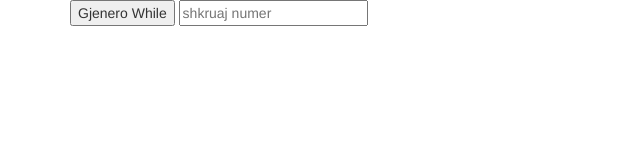
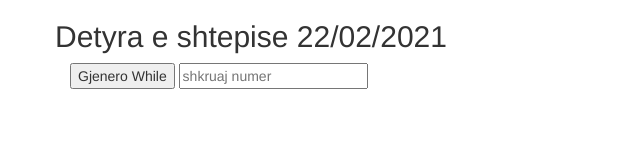
Before and after one commit to KrenarLipo/KursiMbasdite-DSH, a plain HTML site: page ushtrimWhile.html in a window 1280 px wide. Shown: the whole page, without its empty margins (0-640 px from the left). Drawn offline with nearby package versions, Linux system fonts and the light colour scheme.

Commit message:
added header

```diff
--- a/ushtrimWhile.html
+++ b/ushtrimWhile.html
@@ -10,6 +10,7 @@
 <body>
   <div class="container">
     <div class="row">
+      <h2>Detyra e shtepise 22/02/2021</h2>
       <div class="col-xs-12 col-md-6">
         <button id="getNumber" type="button">Gjenero While</button>
         <input type="number" id="numberToUse" placeholder="shkruaj numer">
```
